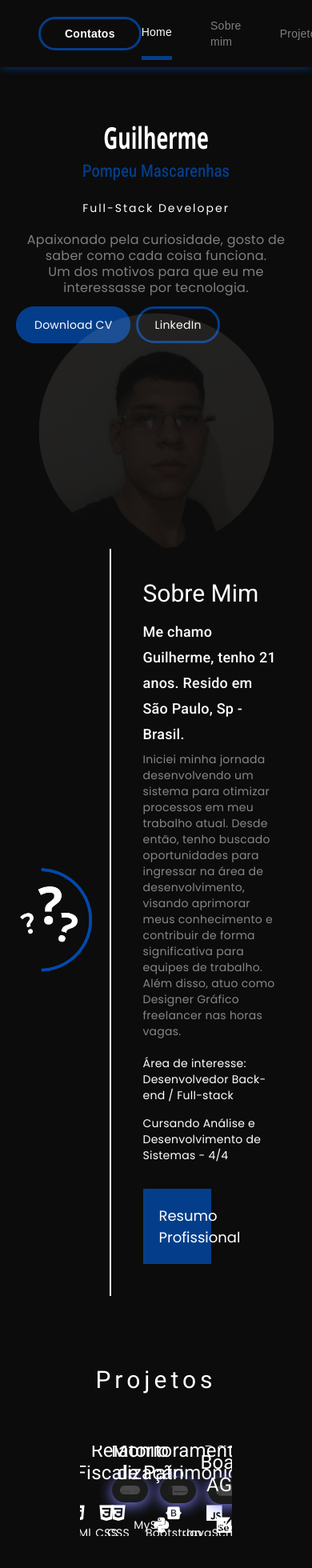
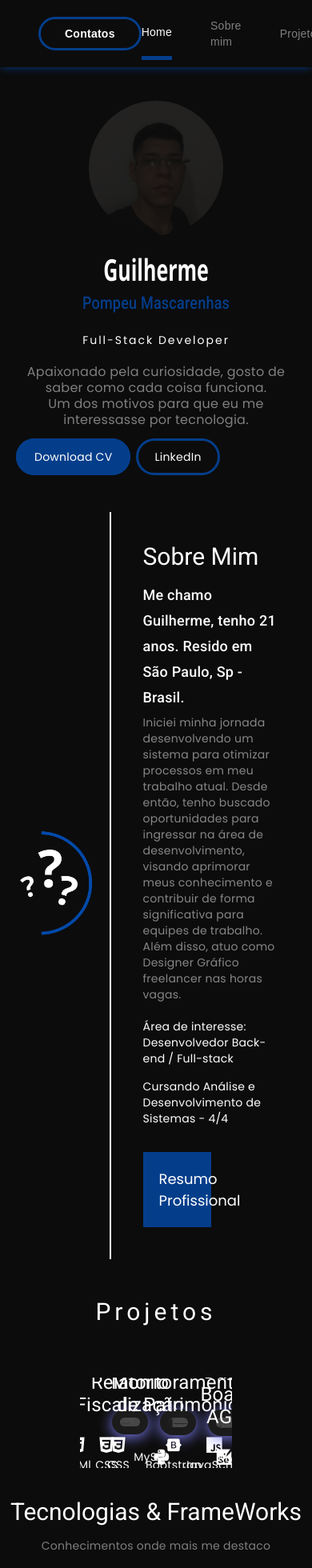
Before and after one commit to GMPompeu/Gm-Pompeu-portifolio, an Angular app: page / in a window 390 px wide. Shown: the top 1960 px of the page at 80% size. Built offline with nearby package versions, Linux system fonts and the light colour scheme.

Commit message:
Responsive

```diff
--- a/src/app/modules/portifolio/components/gmpompeu/gmpompeu.component.html
+++ b/src/app/modules/portifolio/components/gmpompeu/gmpompeu.component.html
@@ -1,4 +1,7 @@
 <div class="resume">
+  <div class="me">
+    <img alt="Guilherme - Foto do Perfil" src="assets/img/eu.jpg" loading="" />
+  </div>
   <div class="content-resume">
     <h1>Guilherme</h1>
     <h2>Pompeu Mascarenhas</h2>
@@ -25,7 +28,4 @@
       </ul>
     </div>
   </div>
-  <div class="me">
-    <img alt="Guilherme - Foto do Perfil" src="assets/img/eu.jpg" loading="" />
-  </div>
 </div>
--- a/src/app/modules/portifolio/components/gmpompeu/gmpompeu.component.scss
+++ b/src/app/modules/portifolio/components/gmpompeu/gmpompeu.component.scss
@@ -2,7 +2,7 @@
 
 .resume {
   overflow: hidden;
-  padding: 2vw 50px;
+  padding: 2vw 100px;
   width: 100%;
   .content-resume {
     width: 60%;
@@ -82,7 +82,9 @@
       width: 100%;
       float: none;
       text-align: center;
-      margin: 0;
+      img{
+        width: 40%;
+      }
     }
     padding: 20px;
     .content-resume {
--- a/src/app/modules/portifolio/pages/home/home.component.scss
+++ b/src/app/modules/portifolio/pages/home/home.component.scss
@@ -1,3 +1,3 @@
-section #aboutme, #projects, #skill, #contact{
-  margin-top: 10%;
+section #aboutme, #projects, #skill, #zero{
+  margin-bottom: 10%;
 }
```
